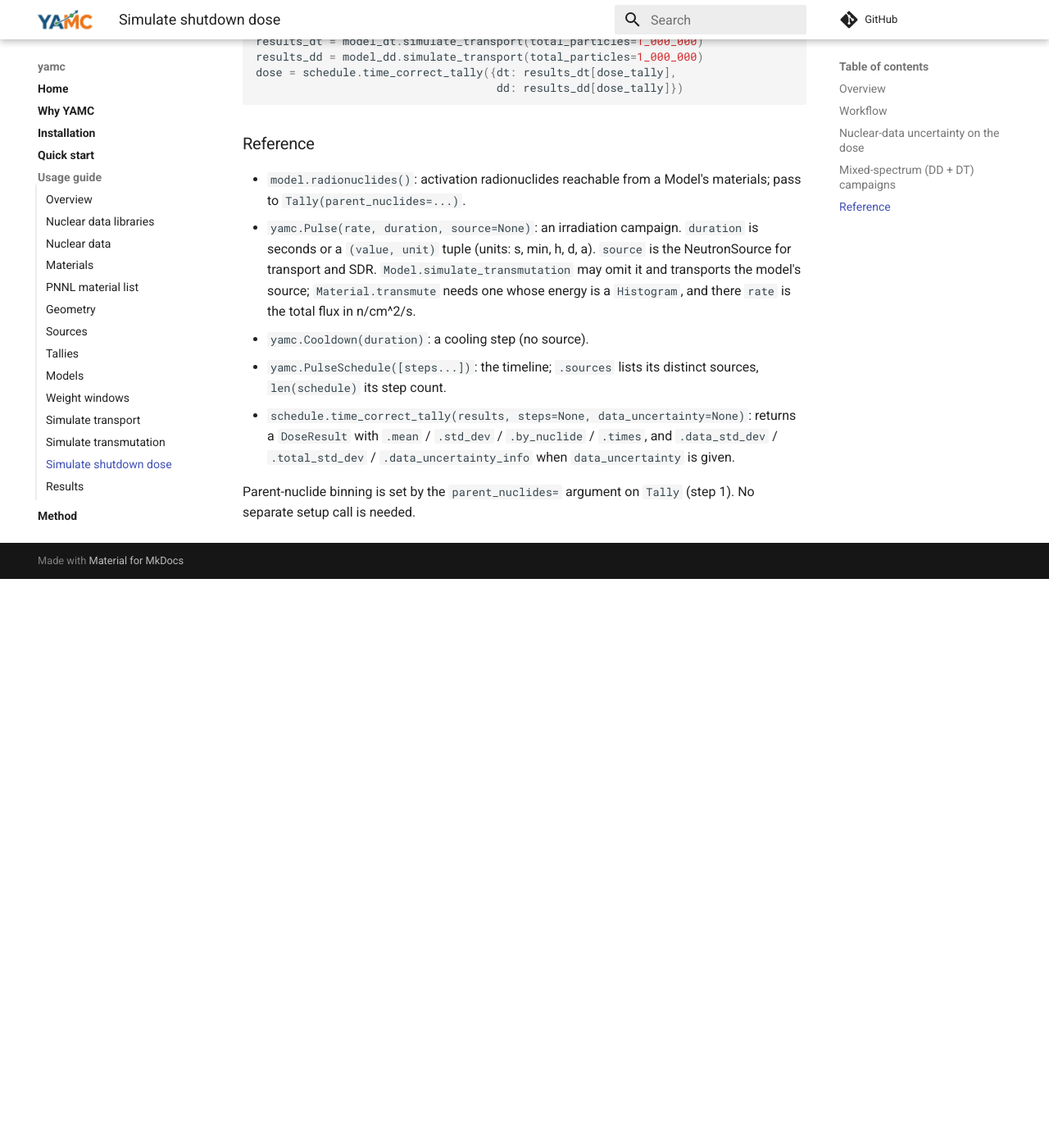
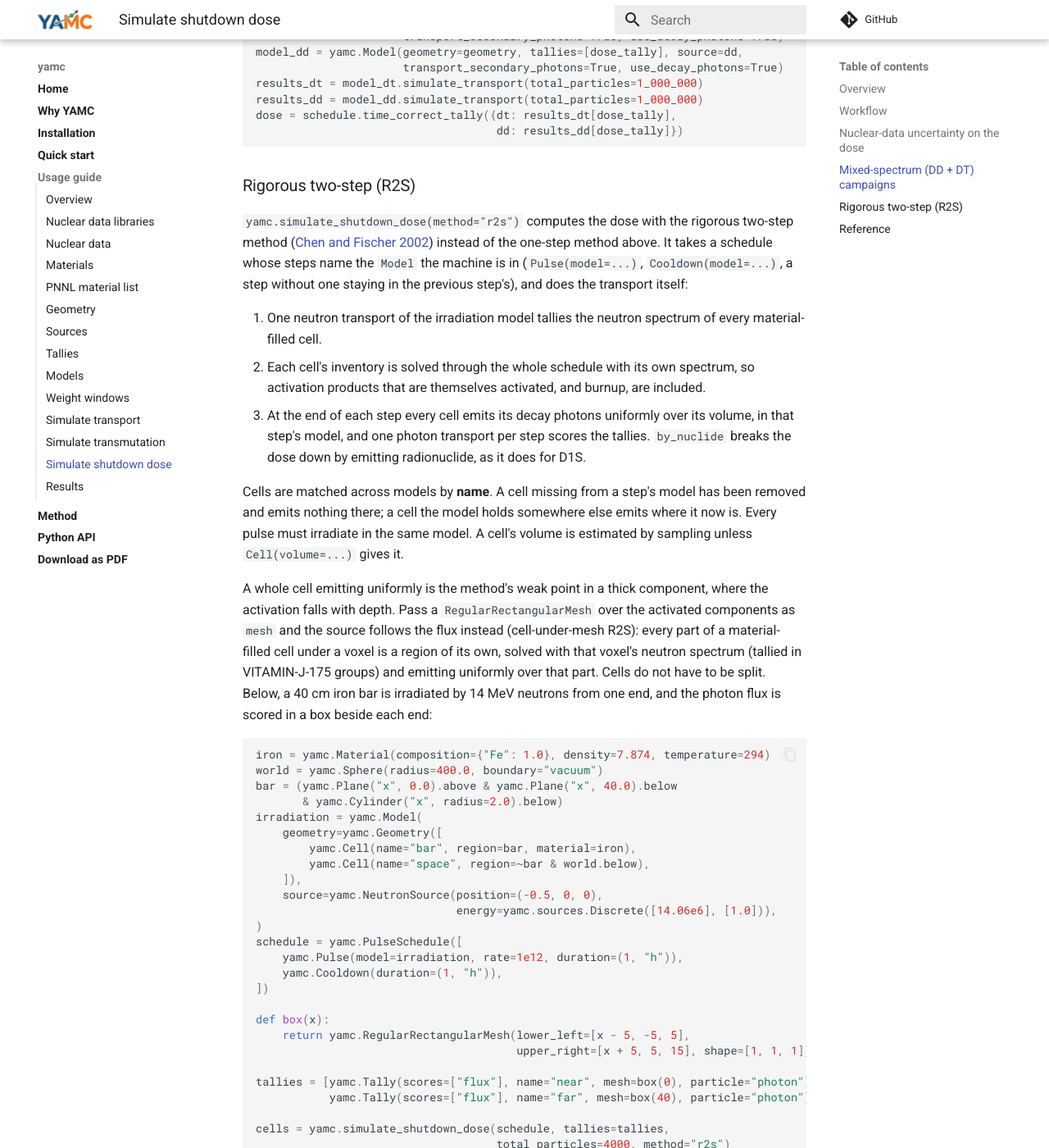
Before and after one commit to fusion-neutronics/yamc, an MkDocs documentation site: the page built from docs/simulate_shutdown_dose.md, in a window 1280 px wide and 1400 px high, scrolled down 2889 px. Shown: the whole window at 82% size. Built offline with MkDocs 1.6.1 and Material for MkDocs 9.7.7, drawn with Linux system fonts in a browser that asks for light colours; comment, search, counter and statistics services are not loaded; before the commit the page ends 3595 px from its top, so only the background shows below that; some of the changed text lies outside the part shown.

Commit message:
Document R2S shutdown dose, cell-based and cell-under-mesh
simulate_shutdown_dose(method="r2s") solves each material-filled cell's
inventory through the schedule and transports its decay photons per step;
with mesh= each part of a cell under a voxel is activated with that voxel's
spectrum and emits over that part. Adds a section with an iron bar example
(near/far ratio 0.79 with whole cells, 41.6 with a mesh, from a real run),
a method paragraph and the Chen and Fischer reference.

Documents fusion-neutronics/core#454 (which also carries the cell-based
R2S of fusion-neutronics/core#452).

````diff
--- a/docs/simulate_shutdown_dose.md
+++ b/docs/simulate_shutdown_dose.md
@@ -1,6 +1,6 @@
 # Shutdown Dose Rate
 
-After irradiation, activated materials keep emitting decay gammas. The dose rate once the neutron source is switched off is the shutdown dose rate. YAMC computes it from a single transport run. This puts it among the single-transport methods, which also include UKAEA's D1S (Direct-1-Step) and N1S (Novel-1-Step), as opposed to R2S (Rigorous-2-Step), which runs a separate activation step. Decay photons are coupled directly into the neutron transport run, replacing the prompt photons. YAMC's method derives from D1S but computes time correction factors (TCFs) automatically for every reachable radionuclide and applies them in post-processing, so the irradiation and cooling schedule can change without re-running transport.
+After irradiation, activated materials keep emitting decay gammas. The dose rate once the neutron source is switched off is the shutdown dose rate. YAMC computes it from a single transport run. This puts it among the single-transport methods, which also include UKAEA's D1S (Direct-1-Step) and N1S (Novel-1-Step), as opposed to R2S (Rigorous-2-Step), which runs a separate activation step. Decay photons are coupled directly into the neutron transport run, replacing the prompt photons. YAMC's method derives from D1S but computes time correction factors (TCFs) automatically for every reachable radionuclide and applies them in post-processing, so the irradiation and cooling schedule can change without re-running transport. R2S is available too, through ``yamc.simulate_shutdown_dose(method="r2s")``: see [Rigorous two-step (R2S)](#rigorous-two-step-r2s).
 
 ### Overview
 
@@ -138,6 +138,97 @@
                                     dd: results_dd[dose_tally]})
 ```
 
+### Rigorous two-step (R2S)
+
+``yamc.simulate_shutdown_dose(method="r2s")`` computes the dose with the
+rigorous two-step method ([Chen and Fischer 2002](method.md#references))
+instead of the one-step method above. It takes a schedule whose steps name the
+``Model`` the machine is in (``Pulse(model=...)``, ``Cooldown(model=...)``, a
+step without one staying in the previous step's), and does the transport itself:
+
+1. One neutron transport of the irradiation model tallies the neutron spectrum
+   of every material-filled cell.
+2. Each cell's inventory is solved through the whole schedule with its own
+   spectrum, so activation products that are themselves activated, and burnup,
+   are included.
+3. At the end of each step every cell emits its decay photons uniformly over its
+   volume, in that step's model, and one photon transport per step scores the
+   tallies. ``by_nuclide`` breaks the dose down by emitting radionuclide, as it
+   does for D1S.
+
+Cells are matched across models by **name**. A cell missing from a step's model
+has been removed and emits nothing there; a cell the model holds somewhere else
+emits where it now is. Every pulse must irradiate in the same model. A cell's
+volume is estimated by sampling unless ``Cell(volume=...)`` gives it.
+
+A whole cell emitting uniformly is the method's weak point in a thick component,
+where the activation falls with depth. Pass a ``RegularRectangularMesh`` over the
+activated components as ``mesh`` and the source follows the flux instead
+(cell-under-mesh R2S): every part of a material-filled cell under a voxel is a
+region of its own, solved with that voxel's neutron spectrum (tallied in
+VITAMIN-J-175 groups) and emitting uniformly over that part. Cells do not have to
+be split. Below, a 40 cm iron bar is irradiated by 14 MeV neutrons from one end,
+and the photon flux is scored in a box beside each end:
+
+<!-- doctest: skip -->
+```python
+iron = yamc.Material(composition={"Fe": 1.0}, density=7.874, temperature=294)
+world = yamc.Sphere(radius=400.0, boundary="vacuum")
+bar = (yamc.Plane("x", 0.0).above & yamc.Plane("x", 40.0).below
+       & yamc.Cylinder("x", radius=2.0).below)
+irradiation = yamc.Model(
+    geometry=yamc.Geometry([
+        yamc.Cell(name="bar", region=bar, material=iron),
+        yamc.Cell(name="space", region=~bar & world.below),
+    ]),
+    source=yamc.NeutronSource(position=(-0.5, 0, 0),
+                              energy=yamc.sources.Discrete([14.06e6], [1.0])),
+)
+schedule = yamc.PulseSchedule([
+    yamc.Pulse(model=irradiation, rate=1e12, duration=(1, "h")),
+    yamc.Cooldown(duration=(1, "h")),
+])
+
+def box(x):
+    return yamc.RegularRectangularMesh(lower_left=[x - 5, -5, 5],
+                                       upper_right=[x + 5, 5, 15], shape=[1, 1, 1])
+
+tallies = [yamc.Tally(scores=["flux"], name="near", mesh=box(0), particle="photon"),
+           yamc.Tally(scores=["flux"], name="far", mesh=box(40), particle="photon")]
+
+cells = yamc.simulate_shutdown_dose(schedule, tallies=tallies,
+                                    total_particles=4000, method="r2s")
+voxels = yamc.simulate_shutdown_dose(
+    schedule, tallies=tallies, total_particles=4000, method="r2s",
+    mesh=yamc.RegularRectangularMesh(lower_left=[0, -2, -2],
+                                     upper_right=[40, 2, 2], shape=[8, 1, 1]),
+)
+for name, dose in (("cells", cells), ("mesh", voxels)):
+    near, far = dose["near"].mean[1][0], dose["far"].mean[1][0]
+    print(f"{name}: near / far = {near / far:.2f}")
+# cells: near / far = 0.79
+# mesh: near / far = 41.60
+```
+
+With whole cells the bar emits evenly along its length, so the two ends read
+about the same. With eight 5 cm voxels along it, the source sits where the
+neutrons activated the iron, and the end facing the neutron source reads forty
+times the other. Fe56(n,p)Mn56 dominates both.
+
+The parts' volumes are estimated by sampling each voxel, so a part smaller than
+about 0.2% of its voxel can be missed. Voxels no neutron reaches are not
+activated. With a mesh the pulses must irradiate with one set of ``moves``, and
+a cell moved after irradiation needs its ``moves`` (``{cell or name: (dx, dy,
+dz)}`` in cm or a 4x4 rigid transformation matrix, relative to where the cell
+was built), so that each voxel part goes with its cell; a part that does not land
+in its cell is an error. ``mesh`` is for R2S only and is refused with
+``method="d1s"``.
+
+With R2S, ``std_dev`` is the photon transport's statistical error given the
+solved inventories, and does not include the neutron transport's.
+``total_particles`` sets the neutron histories and each step's photon
+histories, so R2S runs one neutron transport and one photon transport per step.
+
 ### Reference
 
 - ``model.radionuclides()``: activation radionuclides reachable from a Model's materials; pass to ``Tally(parent_nuclides=...)``.
````
Also changed, not shown: docs/method.md (+14 -0 lines).
